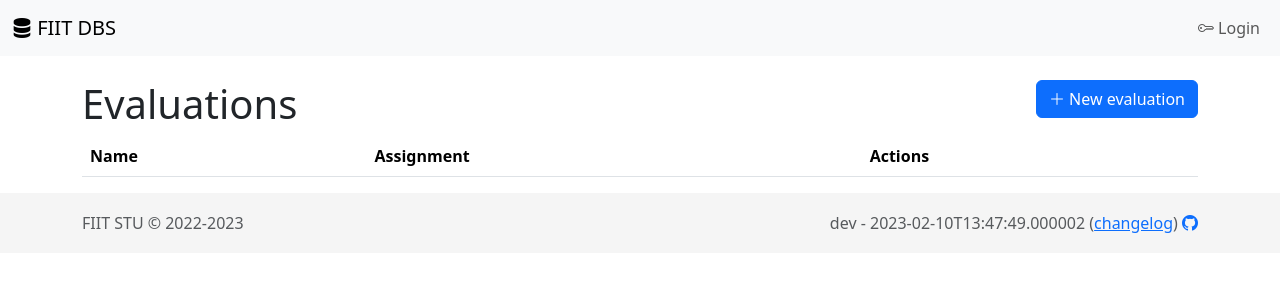
After one commit to FIIT-Databases/tester, a Django app: page /evaluations in a window 1280 px wide. The commit adds this page. Shown: the top 300 px of the page. Run offline with Django 3.2, Linux system fonts and the light colour scheme; data that the repository does not hold is empty; style sheets or scripts are compiled from the project's sources; some libraries are stand-ins or nearby versions.

Commit message:
Evaluations 🐸

```diff
--- a/apps/core/models/__init__.py
+++ b/apps/core/models/__init__.py
@@ -3,3 +3,4 @@ from .scenario import Scenario
 from .task import Task
 from .task_record import TaskRecord
 from .auth_source import AuthSource
+from .evaluation import Evaluation
--- /dev/null
+++ b/apps/core/models/evaluation.py
@@ -0,0 +1,33 @@
+import uuid
+
+from django.db import models
+
+from apps.core.models.assignment import Assignment
+from apps.core.models.task import Task
+from apps.core.models.base import BaseModel, private_storage
+
+
+class Evaluation(BaseModel):
+    class Meta:
+        app_label = 'core'
+        db_table = 'evaluations'
+        default_permissions = ('add', )
+
+    def _upload_to_path(self, filename):
+        return f"evaluations/{uuid.uuid4()}_{filename}"
+
+    assignment = models.ForeignKey(Assignment, on_delete=models.CASCADE)
+    links = models.FileField(storage=private_storage, upload_to=_upload_to_path)
+    tasks = models.ManyToManyField(Task)
+
+    def is_done(self) -> bool:
+        return True
+        return self.tasks.filter(status=Task.Status.PENDING).exists()
+
+    def __str__(self) -> str:
+        return f"{self.assignment.name} - {self.created_at.strftime('%Y-%m-%d')}"
+
+
+__all__ = [
+    'Evaluation'
+]
--- a/apps/core/models/task.py
+++ b/apps/core/models/task.py
@@ -22,6 +22,7 @@ class Task(BaseModel):
     class Executor(models.TextChoices):
         FORM = 'form', _('form')
         JOB = 'job', _('job')
+        EVALUATION = 'evaluation', _('evaluation')
 
     user = models.ForeignKey(User, on_delete=models.CASCADE, related_name='tasks')
     assigment = models.ForeignKey(Assignment, on_delete=models.CASCADE, related_name='tasks')
@@ -36,6 +37,8 @@ class Task(BaseModel):
     )
     message = models.TextField(null=True, editable=False)
     output = models.TextField(null=True, editable=False)
+    note = models.TextField(null=True)
+    additional_information = models.JSONField(null=True)
 
     def get_absolute_url(self):
         return reverse('task-detail', kwargs={'task_id': self.pk})
--- a/apps/web/urls.py
+++ b/apps/web/urls.py
@@ -1,12 +1,17 @@
 from django.urls import path
 
-from apps.web.views import tasks, dashboard, changelog, task_records
+from apps.web.views import tasks, dashboard, changelog, task_records, evaluation
 
 urlpatterns = [
     path("task_records/<uuid:task_record_id>/diff", task_records.TaskDetailDiff.as_view(), name='task-record-diff'),
     path("tasks/<uuid:task_id>", tasks.TaskDetail.as_view(), name='task-detail'),
     path("tasks/new", tasks.CrateTaskView.as_view(), name='task-new'),
     path("tasks/archive", tasks.TaskArchiveView.as_view(), name='task-archive'),
+
+    path("evaluations/new", evaluation.CreateEvaluationView.as_view(), name='evaluation-new'),
+    path("evaluations/<uuid:evaluation_id>", evaluation.EvaluationResult.as_view(), name='evaluation-result'),
+    path("evaluations", evaluation.EvaluationOverview.as_view(), name='evaluation-overview'),
+
     path("changelog", changelog.Changelog.as_view(), name='changelog'),
     path("", dashboard.Dashboard.as_view(), name='dashboard'),
 ]
--- a/apps/web/views/dashboard.py
+++ b/apps/web/views/dashboard.py
@@ -18,7 +18,8 @@ class Dashboard(View):
         days.add(_('Tasks'), list(map(lambda item: item['count'], tasks)))
 
         task_records = TaskRecord.objects.filter(
-            task__executor=Task.Executor.FORM
+            task__executor=Task.Executor.FORM,
+            task__user__is_staff=False
         ).values("status").order_by().annotate(count=Count("id"))
         task_record_status = pygal.Pie()
         for task_record in task_records:
@@ -26,7 +27,9 @@ class Dashboard(View):
 
         queue = django_rq.get_queue('default')
 
-        top_users = Task.objects.all().values('user__username').annotate(total=Count('id')).order_by('-total')[:10]
+        top_users = Task.objects.filter(
+            user__is_staff=False
+        ).values('user__username').annotate(total=Count('id')).order_by('-total')[:10]
 
         return render(request, 'web/dashboard.html', {
             'total_tests': Task.objects.filter(executor=Task.Executor.FORM).count(),
--- /dev/null
+++ b/apps/web/views/evaluation.py
@@ -0,0 +1,99 @@
+import csv
+import io
+from uuid import UUID
+
+import django_rq
+from django.conf import settings
+from django.contrib.auth.mixins import LoginRequiredMixin
+from django.http import Http404, HttpResponse
+from django.shortcuts import render, redirect
+from django.views import View
+from django.views.generic import CreateView
+
+from apps.core.jobs import basic_job
+from apps.core.models import Task, Evaluation
+from apps.web.forms import EvaluationForm
+
+
+class CreateEvaluationView(LoginRequiredMixin, CreateView):
+    model = Evaluation
+    form_class = EvaluationForm
+    template_name = 'web/evaluation.html'
+
+    def __init__(self):
+        self.object = None
+
+    def form_valid(self, form):
+        self.object = form.save(commit=False)
+        self.object.save()
+
+        with open(self.object.links.path, 'r', newline='') as csvfile:
+            reader = csv.DictReader(csvfile, delimiter=';')
+            for row in reader:
+                task = Task.objects.create(
+                    user=self.request.user,
+                    assigment=self.object.assignment,
+                    executor=Task.Executor.EVALUATION,
+                    image=row['link'],
+                    additional_information=row
+                )
+                self.object.tasks.add(task)
+                django_rq.enqueue(basic_job, task.pk, False)
+        return redirect('evaluation-overview')
+
+
+class EvaluationOverview(View):
+    def get(self, request):
+        try:
+            evaluation = Evaluation.objects.all()
+        except Evaluation.DoesNotExist:
+            raise Http404()
+        return render(request, 'web/evaluation_overview.html', {
+            'evaluations': evaluation
+        })
+
+
+class EvaluationResult(View):
+    def get(self, request, evaluation_id: UUID):
+        try:
+            evaluation = Evaluation.objects.get(pk=evaluation_id)
+        except Evaluation.DoesNotExist:
+            raise Http404()
+
+        if not evaluation.is_done():
+            raise Http404()
+
+        result = []
+
+        for task in evaluation.tasks.all():
+            item = {
+                'email': task.additional_information['email'],
+                'name': task.additional_information['name'],
+                'surname': task.additional_information['surname'],
+                'seminar': task.additional_information['seminar'],
+                'url': f"{settings.BASE_URL}{task.get_absolute_url()}",
+                'image': task.image
+            }
+
+            for record in task.records.all():
+                item[f"{record.scenario.method} {record.scenario.url}"] = record.status
+
+            result.append(item)
+
+        buffer = io.StringIO()
+        writer = csv.DictWriter(buffer, fieldnames=result[0].keys())
+        writer.writeheader()
+        writer.writerows(result)
+
+        buffer.seek(0)
+        response = HttpResponse(buffer, content_type='text/csv')
+        response['Content-Disposition'] = f'attachment; {evaluation.pk}.csv'
+
+        return response
+
+
+__all__ = [
+    'CreateEvaluationView',
+    'EvaluationOverview',
+    'EvaluationResult'
+]
--- a/requirements.txt
+++ b/requirements.txt
@@ -30,8 +30,8 @@ python-ldap==3.4.3 ; python_version >= "3.10" and python_version < "4.0"
 pywin32==305 ; python_version >= "3.10" and python_version < "4.0" and sys_platform == "win32"
 redis==4.5.1 ; python_version >= "3.10" and python_version < "4.0"
 requests==2.28.2 ; python_version >= "3.10" and python_version < "4"
-rq==1.12.0 ; python_version >= "3.10" and python_version < "4.0"
-sentry-sdk==1.15.0 ; python_version >= "3.10" and python_version < "4.0"
+rq==1.13.0 ; python_version >= "3.10" and python_version < "4.0"
+sentry-sdk==1.16.0 ; python_version >= "3.10" and python_version < "4.0"
 six==1.16.0 ; python_version >= "3.10" and python_version < "4.0"
 soupsieve==2.4 ; python_version >= "3.10" and python_version < "4.0"
 sqlparse==0.4.3 ; python_version >= "3.10" and python_version < "4.0"
--- a/templates/_layout/base.html
+++ b/templates/_layout/base.html
@@ -41,6 +41,9 @@
 								{% if user.is_staff %}
 									<li>
 										<a class="dropdown-item" href="{% url 'admin:index' %}">{% translate "Admin" %}</a>
+									</li>
+									<li>
+										<a class="dropdown-item" href="{% url 'evaluation-overview' %}">{% translate "Evaluations" %}</a>
 									</li>
 								{% endif %}
 								<li>
--- /dev/null
+++ b/templates/web/evaluation_overview.html
@@ -0,0 +1,46 @@
+{% extends '_layout/base.html' %}
+{% load i18n %}
+{% load bootstrap5 %}
+
+{% block content %}
+	<div class="row">
+		<div class="col-lg-10">
+			<h1>{% trans "Evaluations" %}</h1>
+		</div>
+		<div class="col-lg-2 text-end">
+			<a class="btn btn-primary" href="{% url 'evaluation-new' %}" role="button">
+				<i class="bi bi-plus-lg"></i>
+				{% translate "New evaluation" %}
+			</a>
+		</div>
+	</div>
+
+	<div class="row">
+		<div class="col-lg-12">
+			<table class="table">
+				<thead>
+				<tr>
+					<th data-field="name" data-sortable="true">{% trans 'Name' %}</th>
+					<th data-field="assignment" data-sortable="true">{% trans 'Assignment' %}</th>
+					<th data-field="actions">{% trans 'Actions' %}</th>
+				</tr>
+				</thead>
+				<tbody>
+				{% for evaluation in evaluations %}
+					<tr>
+						<td>{{ evaluation.created_at }}</td>
+						<td>{{ evaluation.assignment.name }}</td>
+						<td>
+							{% if evaluation.is_done %}
+								<a href="{% url 'evaluation-result' evaluation.id %}">
+									<i class="bi bi-cloud-download"></i>
+								</a>
+							{% endif %}
+						</td>
+					</tr>
+				{% endfor %}
+				</tbody>
+			</table>
+		</div>
+	</div>
+{% endblock %}
```
Also changed, not shown: apps/web/forms.py (+7 -1 lines), package.json (+5 -5 lines), templates/web/evaluation.html (added, +21 -0 lines), CHANGELOG.md, apps/core/migrations/0005_evaluations.py (added), apps/core/migrations/0006_task_additional_information_alter_evaluation_links.py (added), package-lock.json, 3 other files.
